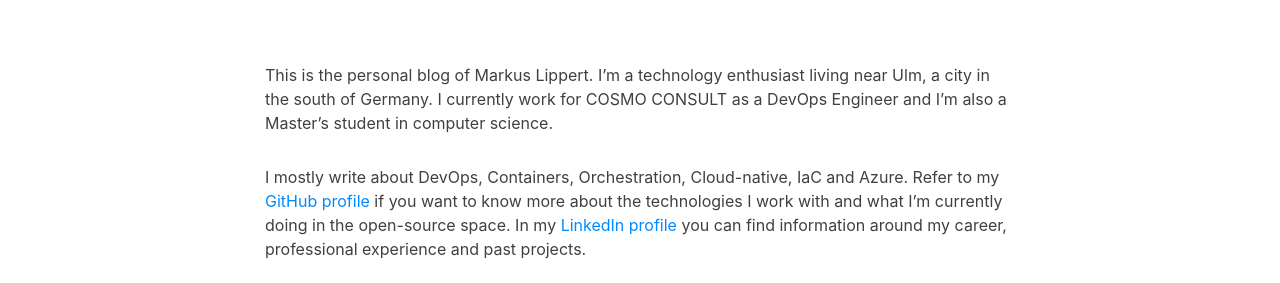
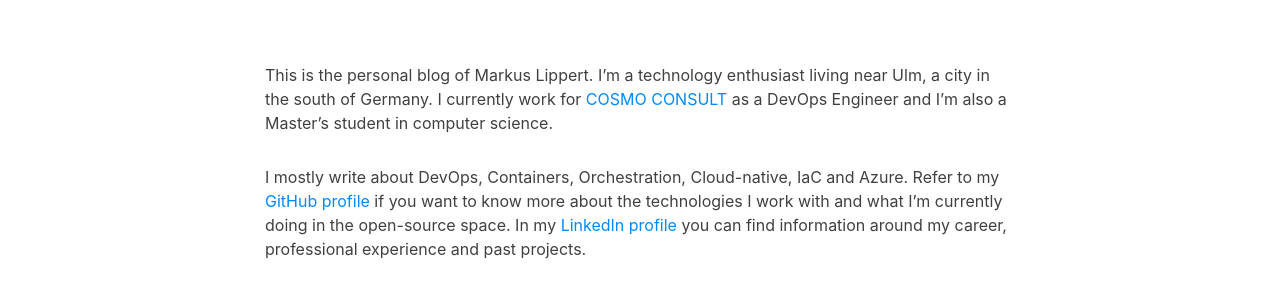
Before and after one commit to lippertmarkus/lippertmarkus.github.io, a Jekyll site: the page built from about.md, in a window 1280 px wide and 1192 px high. Shown: the part 539-822 px from the top of the window. Built offline with Jekyll 4.4.1, drawn with Linux system fonts in a browser that asks for light colours; some of the changed lines change nothing that is shown.

Commit message:
add link

```diff
--- a/about.md
+++ b/about.md
@@ -4,7 +4,7 @@
 bigimg: /img/about-big.jpg
 ---
 
-This is the personal blog of Markus Lippert. I'm a technology enthusiast living near Ulm, a city in the south of Germany. I currently work for COSMO CONSULT as a DevOps Engineer and I'm also a Master's student in computer science.
+This is the personal blog of Markus Lippert. I'm a technology enthusiast living near Ulm, a city in the south of Germany. I currently work for [COSMO CONSULT](https://cosmoconsult.com) as a DevOps Engineer and I'm also a Master's student in computer science.
 
 I mostly write about DevOps, Containers, Orchestration, Cloud-native, IaC and Azure. Refer to my [GitHub profile](https://github.com/lippertmarkus) if you want to know more about the technologies I work with and what I'm currently doing in the open-source space. In my [LinkedIn profile](https://www.linkedin.com/in/lippertmarkus/) you can find information around my career, professional experience and past projects.
 
```
